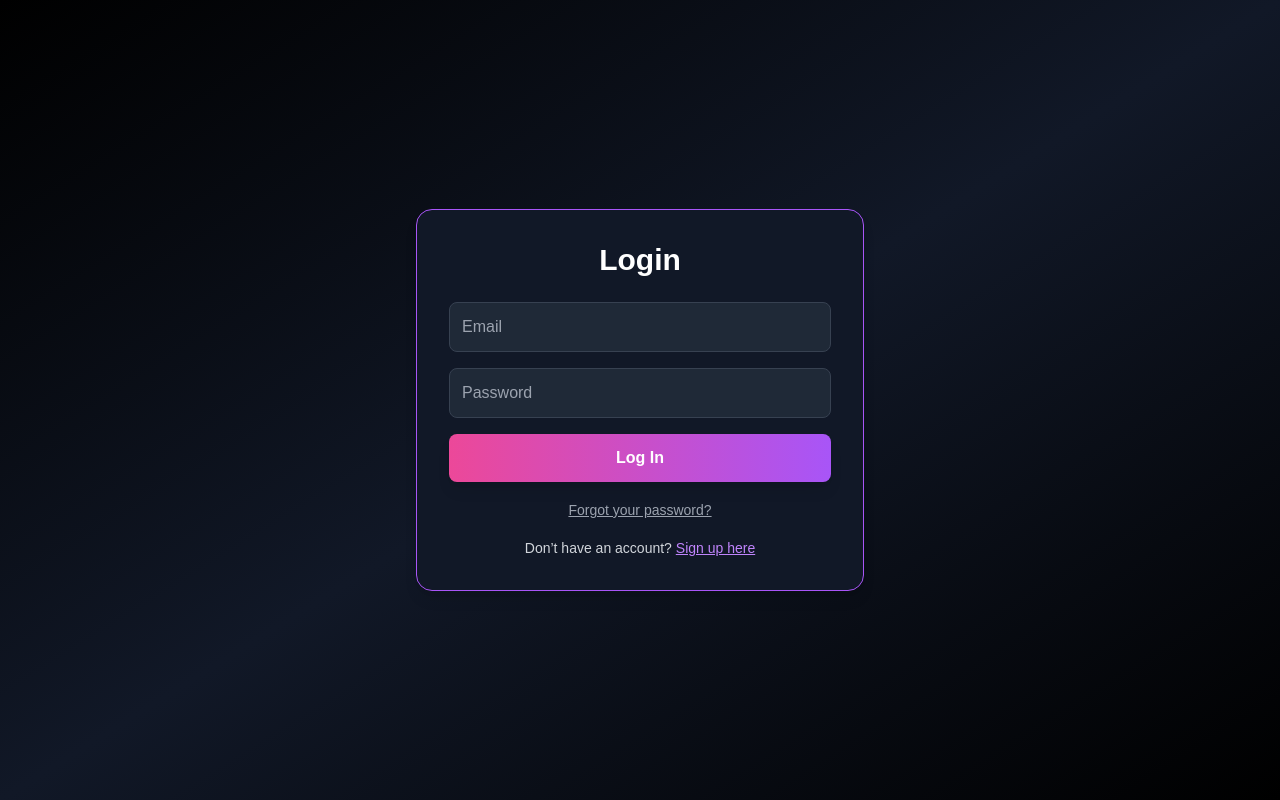
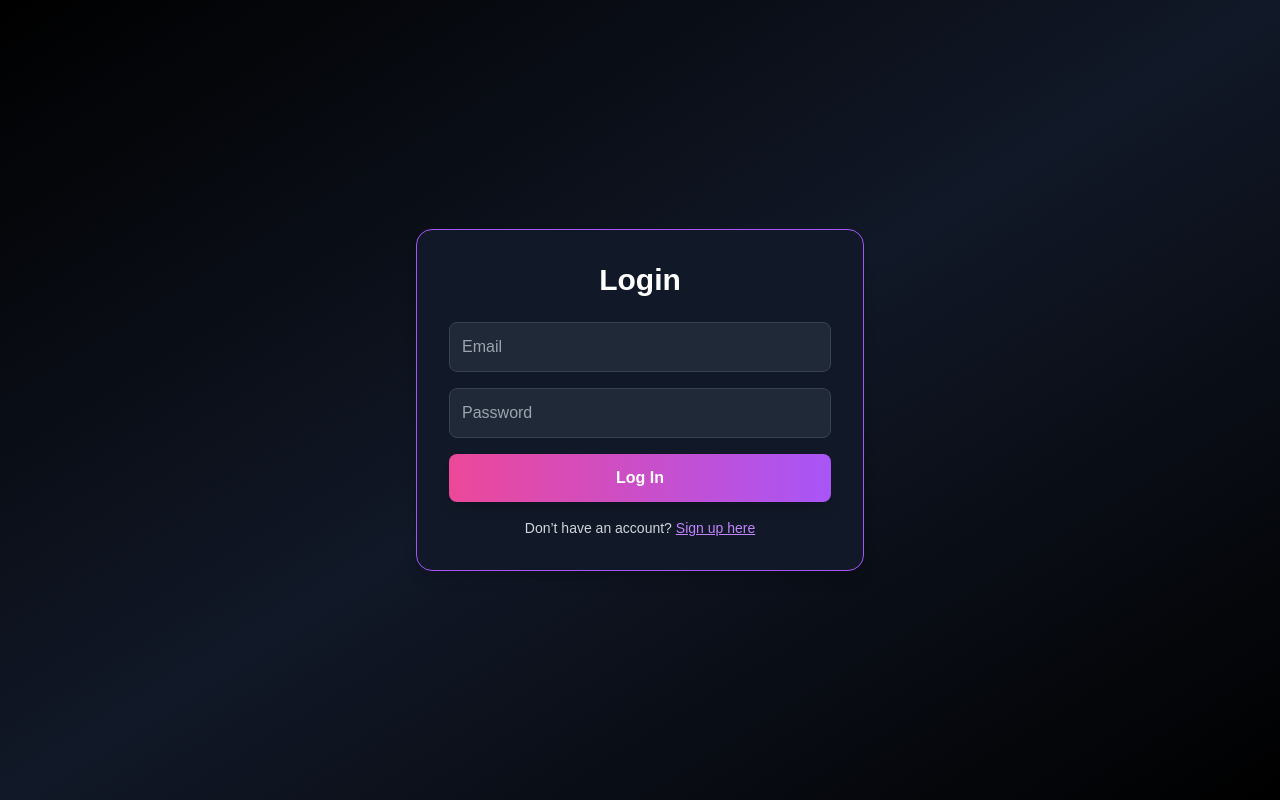
Before and after one commit to VoiceOfAutumn/RESPV2, a Next.js app in the folder landing/: page /login in a window 1280 px wide. Built offline with nearby package versions, Linux system fonts and the light colour scheme; no server answers.

Commit message:
Remove password reset for now

```diff
--- a/landing/src/app/login/page.js
+++ b/landing/src/app/login/page.js
@@ -134,12 +134,6 @@ function LoginForm() {
             {isLoading ? 'Logging In...' : 'Log In'}
           </button>
 
-          <div className="text-center mt-3">
-            <a href="/forgot-password" className="text-gray-400 hover:text-purple-400 underline text-sm">
-              Forgot your password?
-            </a>
-          </div>
-
           <p className="mt-4 text-center text-gray-300 text-sm">
           Don’t have an account?{' '}
           <a href="/signup" className="text-purple-400 hover:text-pink-400 underline">
```
